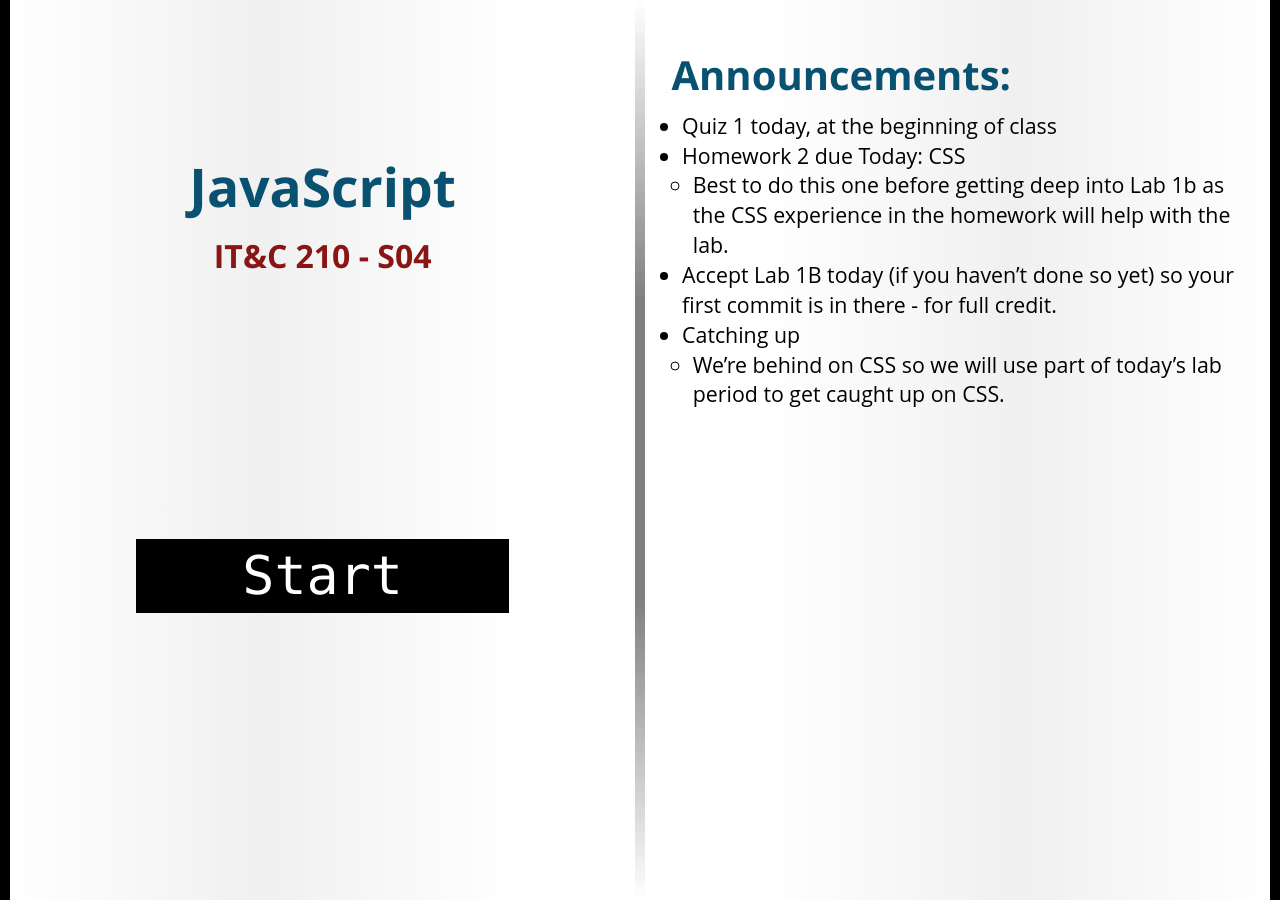
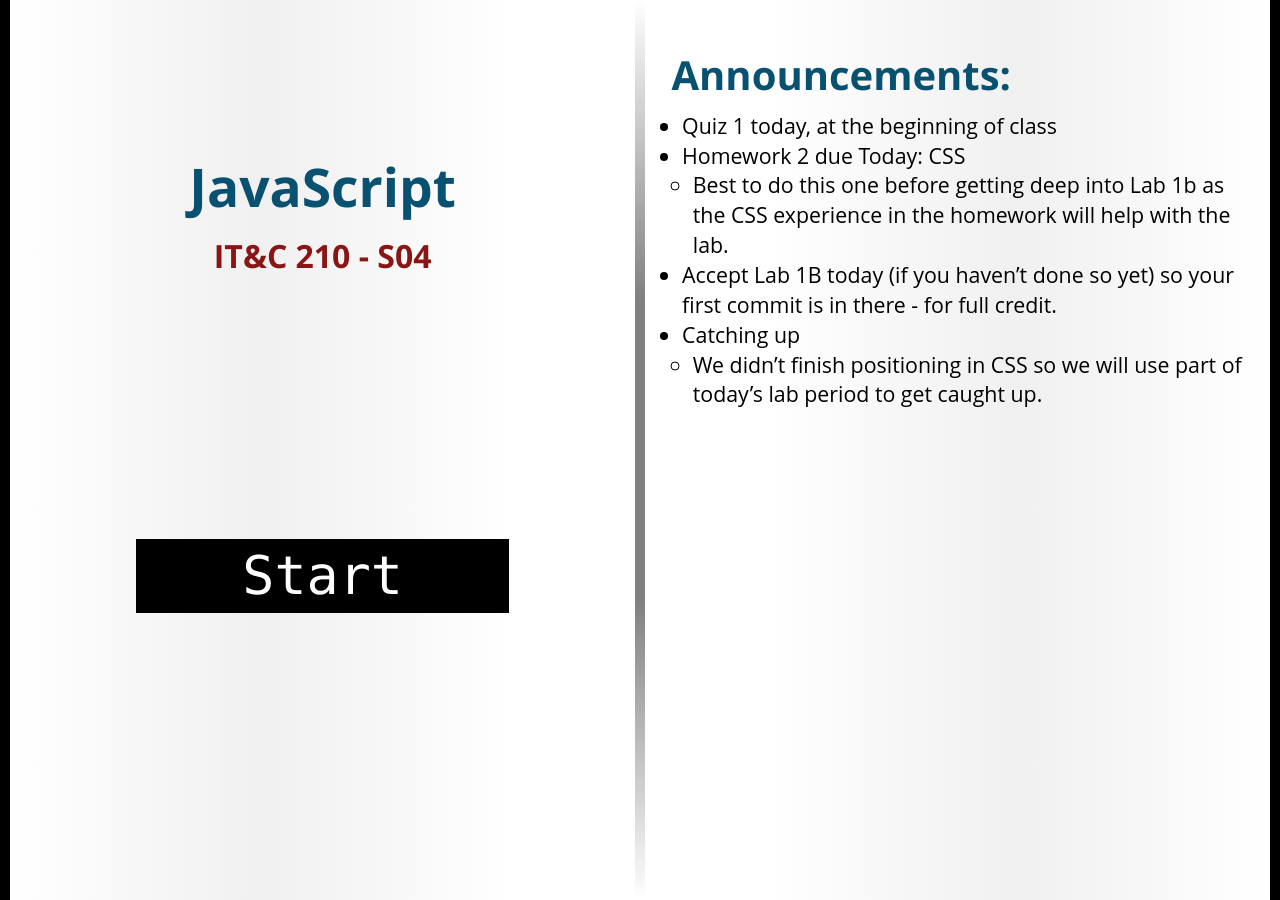
Before and after one commit to BYU-ITC-210/BYU-ITC-210.github.io, a Jekyll site: the page built from _welcome/S04.md, in a window 1280 px wide. Built offline with Jekyll 4.4.1, drawn with Linux system fonts in a browser that asks for light colours; some web fonts are replaced.

Commit message:
Welcome S04

```diff
--- a/_welcome/S04.md
+++ b/_welcome/S04.md
@@ -1,11 +1,11 @@
 ---
 title: JavaScript
 session: S04
-quiz: prolog
+quiz: basic
 ---
 * Quiz 1 today, at the beginning of class
 * Homework 2 due Today: CSS
     * Best to do this one before getting deep into Lab 1b as the CSS experience in the homework will help with the lab.
 * Accept Lab 1B today (if you haven't done so yet) so your first commit is in there - for full credit.
 * Catching up
-    * We're behind on CSS so we will use part of today's lab period to get caught up on CSS.
+    * We didn't finish positioning in CSS so we will use part of today's lab period to get caught up.
```
